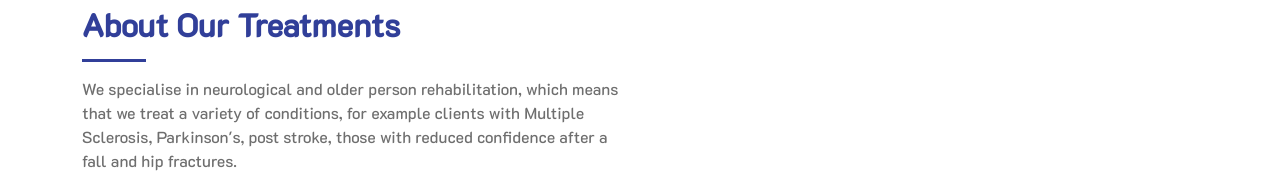
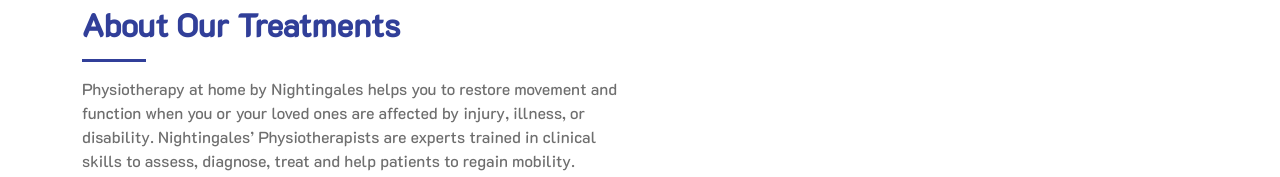
Before and after one commit to Saurav312/doctor, a plain HTML site: page index.html in a window 1280 px wide. Shown: the part 758-935 px from the top of the page. Drawn offline with nearby package versions, Linux system fonts and the light colour scheme.

Commit message:
Update index.html

```diff
--- a/index.html
+++ b/index.html
@@ -106,10 +106,8 @@
             <h2 class="about-h2">About Our Treatments</h2>
             <div class="seprator" style="background: #313f99"></div>
             <p>
-              We specialise in neurological and older person rehabilitation,
-              which means that we treat a variety of conditions, for example
-              clients with Multiple Sclerosis, Parkinson's, post stroke, those
-              with reduced confidence after a fall and hip fractures.
+             Physiotherapy at home by Nightingales helps you to restore movement and function when you or your loved ones are affected by injury, illness, or disability. Nightingales’ Physiotherapists are experts trained in clinical skills to assess, diagnose, treat and help patients to regain mobility.
+            Nightingales Physiotherapy at home provides physio for Orthopedic, Sports Injuries, Post-Operative Care, Geriatric Care, etc.
             </p>
             <p>
               We provide a friendly and professional service and ensure that all
```
